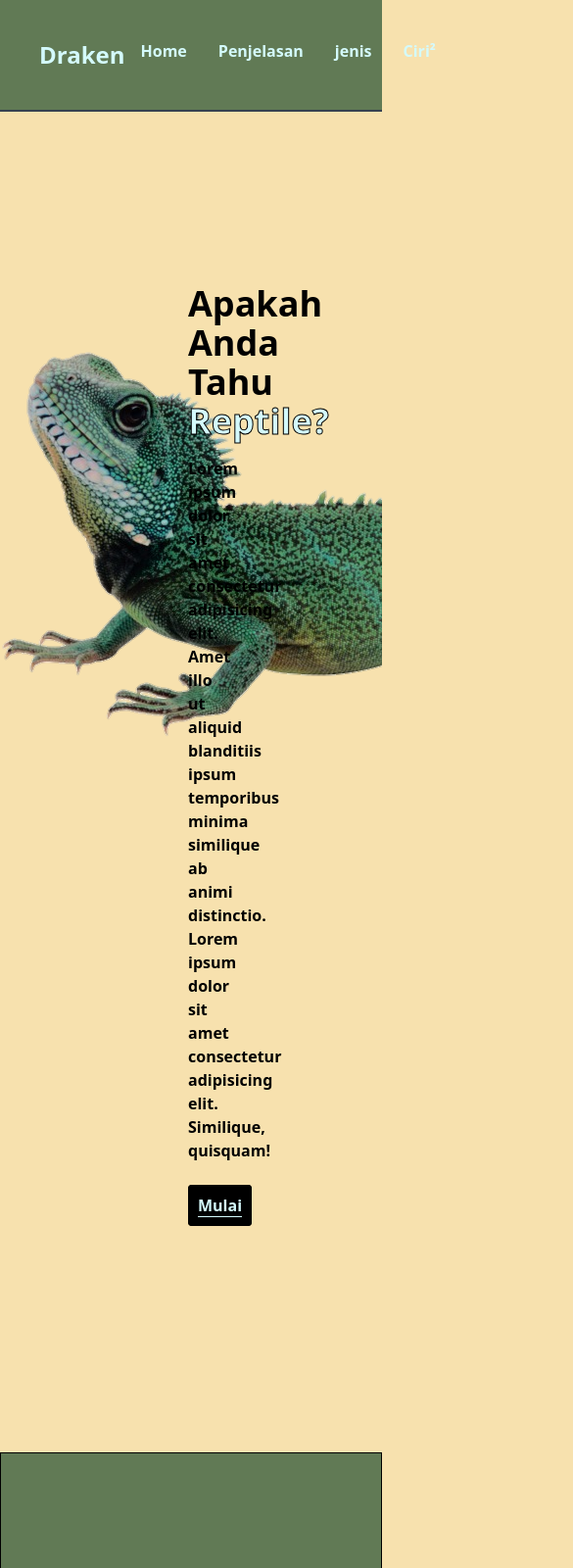
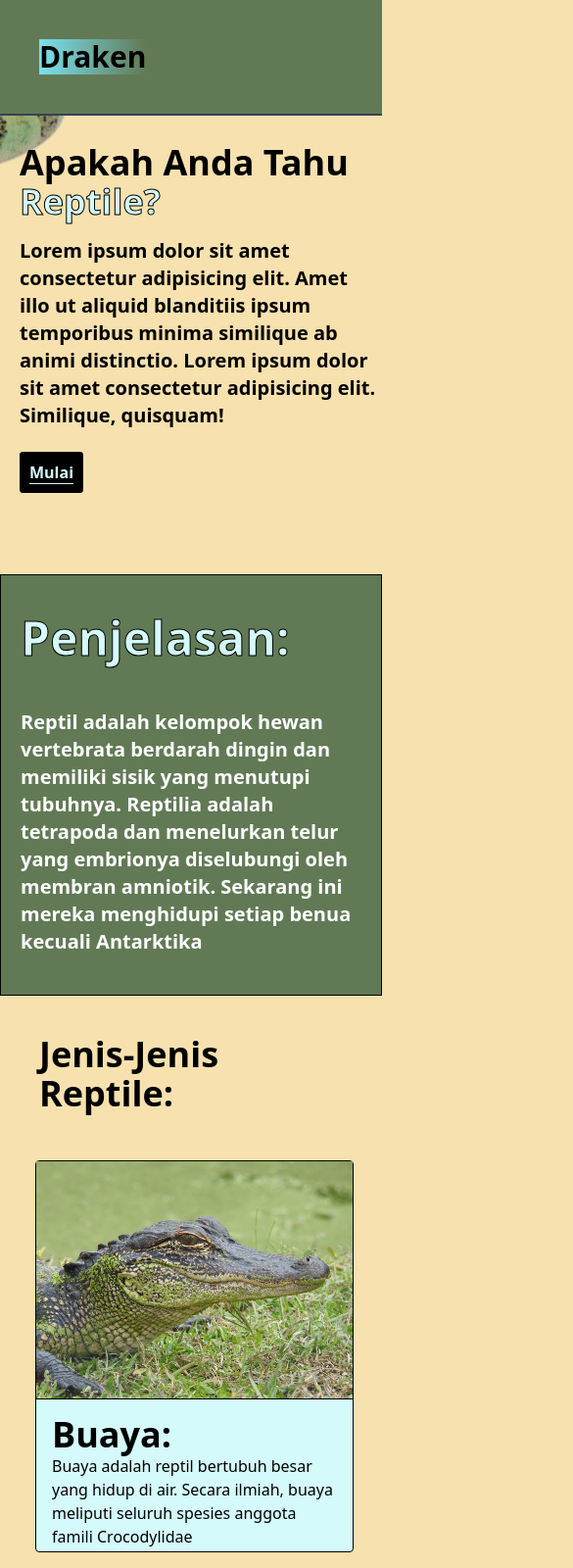
Before and after one commit to 12Ferdian12/VlaWeb.github.io, a website: page View/Draken.html in a window 390 px wide. Shown: the top 1600 px of the page at 98% size, 585 px wide, since content can reach past the window. Drawn offline with Linux system fonts and the light colour scheme.

Commit message:
UPDATE: -ADDING RESPONISVE FUTURE PLAN: -ADDING HAMBURGER MENU -FIXING IMAGE POSITION

```diff
--- a/View/Draken.html
+++ b/View/Draken.html
@@ -8,56 +8,57 @@
 </head>
 <body class="bg-Back">
     <nav class="flex text-second top-0 sticky container  font-bold p-10 bg-prime border-b-2 border-gray-700 justify-between">
-        <h1 class=" text-2xl ">Draken</h1>
-        <div class="flex">
+        <h1 class="text-3xl md:text-2xl text-black bg-gradient-to-r from-GRD to-prime ">Draken</h1>
+        <div class="hidden md:flex">
             <div class="mx-4 hover:border-b border-second">
                 <button onclick="topFunction()" id="myBtn" >Home</button>
             </div>
-            <div class="mx-4 hover:border-b border-second">
+            <div class="mx-4 hover:border-b-2 border-second">
                 <a href="#penjelasan">Penjelasan</a>
             </div>
-            <div class="mx-4 hover:border-b border-second">
+            <div class="mx-4 hover:border-b-2 border-second">
                 <a href="#jenis">jenis</a>
             </div>
-            <div class="mx-4 hover:border-b border-second">
+            <div class="mx-4 hover:border-b-2 border-second">
                 <a href="">Ciri²</a>
             </div>
         </div>
     </nav>
-    <section class="bg-no-repeat" style="background-image: url(./img/R3.png);" id="Home">
-        <div class="p-44 mb-12 container text-black  font-bold  ">
+    <section id="Home">
+        <div class="absolute w-[70px] h-[70px] md:w-full md:h-full bg-right bg-no-repeat -z-10 " style="background-image: url(./img/R3.png);"></div>
+        <div class="p-1 py-7 md:p-44 mb-12 container text-black  font-bold  ">
             <h1 class="text-4xl mx-4" >Apakah Anda Tahu <span class="text-second" style="-webkit-text-fill-color: #D4FAFC;-webkit-text-stroke-width: 1px;-webkit-text-stroke-color: black;">Reptile?</span></h1>
-            <p class="p-4">Lorem ipsum dolor sit amet consectetur adipisicing elit. Amet illo <br> ut aliquid blanditiis ipsum <br> temporibus minima similique ab animi distinctio. Lorem ipsum dolor sit amet consectetur <br> adipisicing elit. Similique, quisquam!</p>
+            <p class="p-4 w-[400px] font-bold text-xl md:text-base  md:w-[500px]">Lorem ipsum dolor sit amet consectetur adipisicing elit. Amet illo  ut aliquid blanditiis ipsum  temporibus minima similique ab animi distinctio. Lorem ipsum dolor sit amet consectetur  adipisicing elit. Similique, quisquam!</p>
             <div class="p-4">
-                <a class="p-2 bg-black text-second border-2 border-black rounded" href="#penjelasan"><span class=" border-b border-second">Mulai</span></a>
+                <a class="p-2 bg-black text-second border-2 border-black rounded z-50" href="#penjelasan"><span class=" border-b border-second">Mulai</span></a>
             </div>
         </div>
     </section>
     <section id="penjelasan">
-        <div class="p-44 border border-black container bg-prime">
-            <h1 class="text-left text-4xl text-second font-bold mb-12" style="-webkit-text-fill-color: #D4FAFC;-webkit-text-stroke-width: 1px;-webkit-text-stroke-color: black;">Penjelasan:</h1>
-            <p class="text-white">Reptil adalah kelompok hewan vertebrata berdarah dingin dan memiliki sisik yang menutupi tubuhnya. <br> Reptilia adalah tetrapoda dan menelurkan telur yang embrionya diselubungi oleh membran amniotik. <br> Sekarang ini mereka menghidupi setiap benua kecuali Antarktika</p>
+        <div class="md:p-44 px-5 border border-black container bg-prime">
+            <h1 class="text-left text-5xl md:text-4xl mt-10 text-second font-bold mb-12 md:mt-0" style="-webkit-text-fill-color: #D4FAFC;-webkit-text-stroke-width: 1px;-webkit-text-stroke-color: black;">Penjelasan:</h1>
+            <p class="text-white font-bold text-xl md:w-[600px] md:text-base mb-10 md:mb-0">Reptil adalah kelompok hewan vertebrata berdarah dingin dan memiliki sisik yang menutupi tubuhnya. Reptilia adalah tetrapoda dan menelurkan telur yang embrionya diselubungi oleh membran amniotik. Sekarang ini mereka menghidupi setiap benua kecuali Antarktika</p>
         </div>
     </section>
     <section id="jenis">
-        <div class="p-44 ">
-            <h1 class="p-4 text-4xl font-bold mb-12">Jenis-Jenis Reptile:</h1>
-            <div class="flex">
-                <div class="mx-4 border w-96 h-[500px] rounded border-black bg-second">
+        <div class="md:p-44 ">
+            <h1 class="px-10 text-4xl font-bold mt-10 mb-12">Jenis-Jenis Reptile:</h1>
+            <div class="md:flex px-5">
+                <div class="mx-4 border mb-5 w-[325px] h-[400px] md:w-96 md:h-[500px] rounded border-black bg-second">
                     <img class="border-b border-black" src="./img/Buaya.jpg" alt="Buaya">
                     <div class="m-4">
                         <h1 class="font-bold text-4xl">Buaya:</h1>
                         <p>Buaya adalah reptil bertubuh besar yang hidup di air. Secara ilmiah, buaya meliputi seluruh spesies anggota famili Crocodylidae</p>
                     </div>
                 </div>
-                <div class="mx-4 border w-96 h-[500px] rounded border-black bg-second">
+                <div class="mx-4 border mb-5 w-[325px] h-[500px] md:w-96 md:h-[500px] rounded border-black bg-second">
                     <img class="border-b border-black" src="./img/KMD.jpeg" alt="Komodo">
                     <div class="m-4">
                         <h1 class="font-bold text-4xl">Komodo:</h1>
                         <p>Komodo atau lengkapnya biawak komodo, adalah spesies biawak besar yang terdapat di Pulau Komodo, Rinca, Flores, Gili Motang, dan Gili Dasami di Provinsi Nusa Tenggara Timur, Indonesia. Hewan ini oleh penduduk asli pulau Komodo juga disebut dengan nama setempat ora. Secara ilmiah, komodo masuk anggota famili varanidae</p>
                     </div>
                 </div>
-                <div class="mx-4 border w-96 h-[500px] rounded border-black bg-second">
+                <div class="mx-4 border mb-5 w-[325px] h-[450px] md:w-96 md:h-[500px] rounded border-black bg-second">
                     <img class="border-b border-black" src="./img/IGN.jpeg" alt="Iguana">
                     <div class="m-4">
                         <h1 class="font-bold text-4xl">Iguana:</h1>
--- a/tailwind.config.js
+++ b/tailwind.config.js
@@ -7,6 +7,7 @@ module.exports = {
         'prime': '#617A55',
         'second': '#D4FAFC',
         'Back': '#F7E1AE',
+        'GRD': '#79E0EE',
       },
     },
   },
```
Also changed, not shown: Tailwind/output.css.
